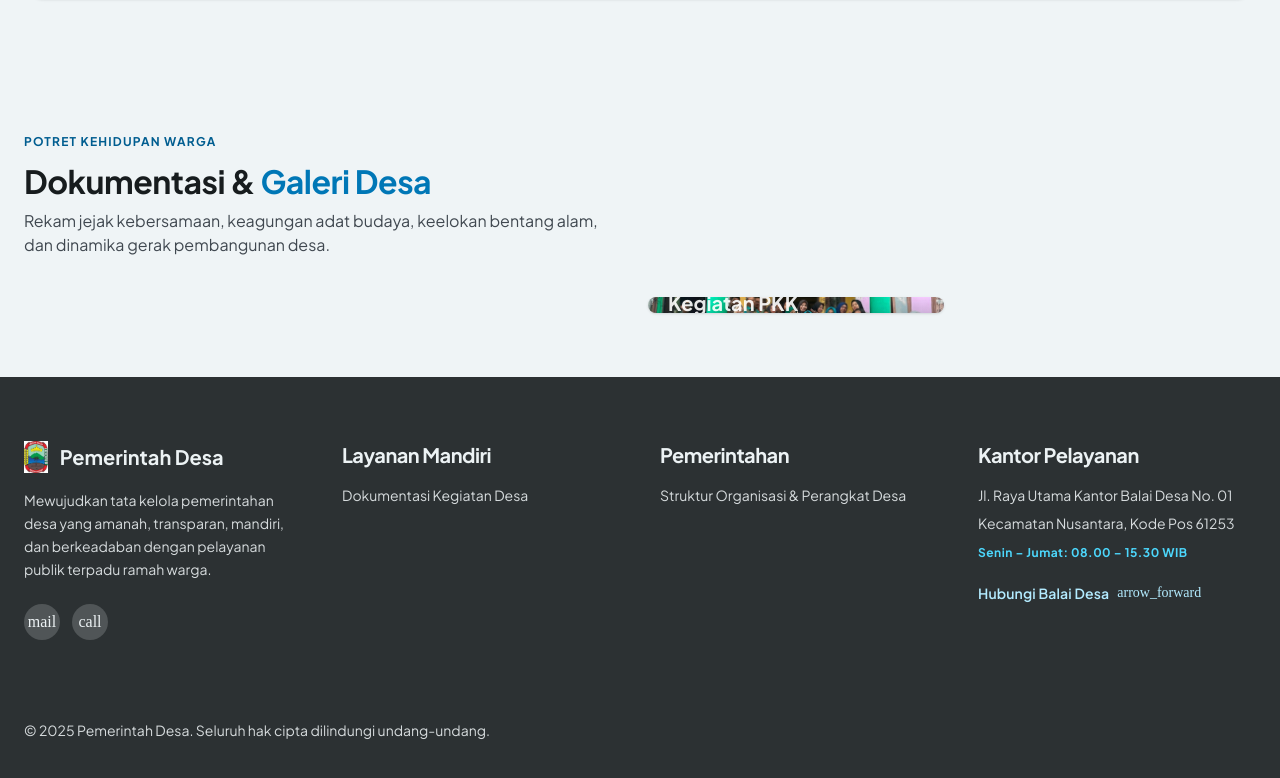
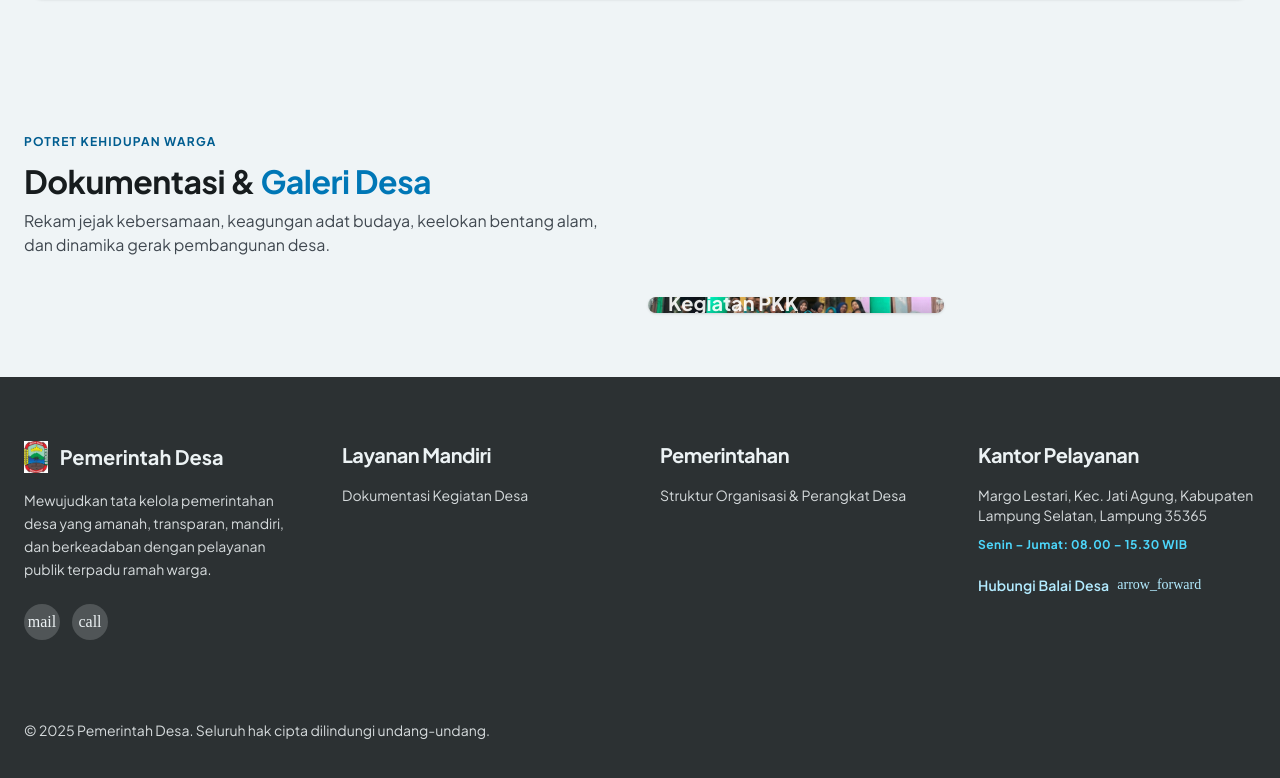
Before and after one commit to margolestari07-boop/webDesaMargoLestari, a Next.js app: page / in a window 1280 px wide. Shown: the part 1835-2613 px from the top of the page. Built offline with nearby package versions, Linux system fonts and the light colour scheme.

Commit message:
Update footer office address

```diff
--- a/src/components/site-footer.tsx
+++ b/src/components/site-footer.tsx
@@ -75,8 +75,7 @@ export function SiteFooter() {
               Kantor Pelayanan
             </h4>
             <div className="font-body-sm text-body-sm text-surface-dim flex flex-col gap-2">
-              <p>Jl. Raya Utama Kantor Balai Desa No. 01</p>
-              <p>Kecamatan Nusantara, Kode Pos 61253</p>
+              <p>Margo Lestari, Kec. Jati Agung, Kabupaten Lampung Selatan, Lampung 35365</p>
               <p className="font-label-sm text-label-sm text-secondary-fixed-dim pt-1">
                 Senin – Jumat: 08.00 – 15.30 WIB
               </p>
```
